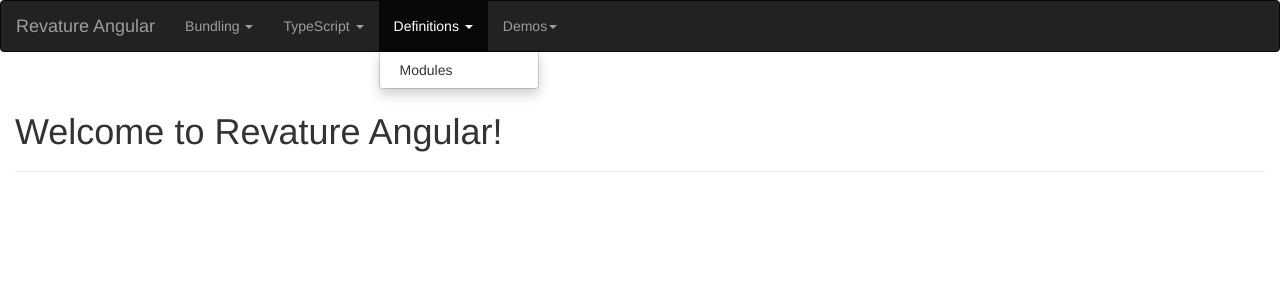
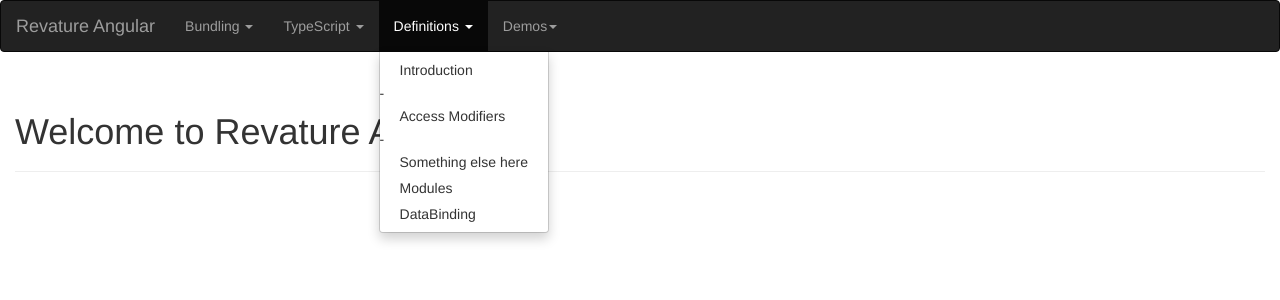
Before and after one commit to revaturelabs/AngularInfoProject, an Angular app: page / in a window 1280 px wide. Both pictures are taken after a click on the button "Definitions". Shown: the top 300 px of the page. Built offline with nearby package versions, Linux system fonts and the light colour scheme.

Commit message:
Update navbar.component.html

```diff
--- a/src/app/navbar/navbar.component.html
+++ b/src/app/navbar/navbar.component.html
@@ -35,7 +35,11 @@
           <li class="dropdown">
               <a href="#" class="dropdown-toggle" data-toggle="dropdown" role="button" aria-haspopup="true" aria-expanded="false">Definitions <span class="caret"></span></a>
               <ul class="dropdown-menu">
+                <li><a href="#">Introduction</a></li>
+-                <li><a href="#">Access Modifiers</a></li>
+-                <li><a href="#">Something else here</a></li>
                 <li><a routerLink="modules">Modules</a></li>
+                <li><a routerLink="databindingmodules">DataBinding</a></li>
               </ul>
             </li>
             <li class="dropdown">
```
